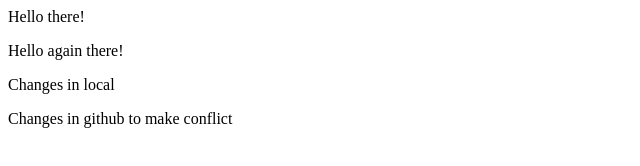
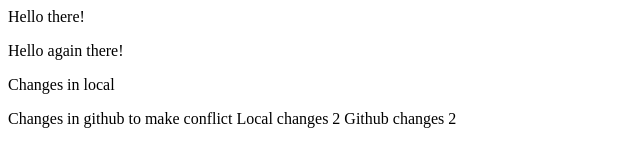
Before and after one commit to noravitkai/2022-git-test-int, a plain HTML site: page index.html in a window 1280 px wide. Shown: the whole page, without its empty margins (0-640 px from the left). Drawn offline with Linux system fonts and the light colour scheme.

Commit message:
conflict 2

```diff
--- a/index.html
+++ b/index.html
@@ -2,3 +2,5 @@
 <p>Hello again there!</p>
 <p>Changes in local</p>
 Changes in github to make conflict
+Local changes 2
+Github changes 2
```
